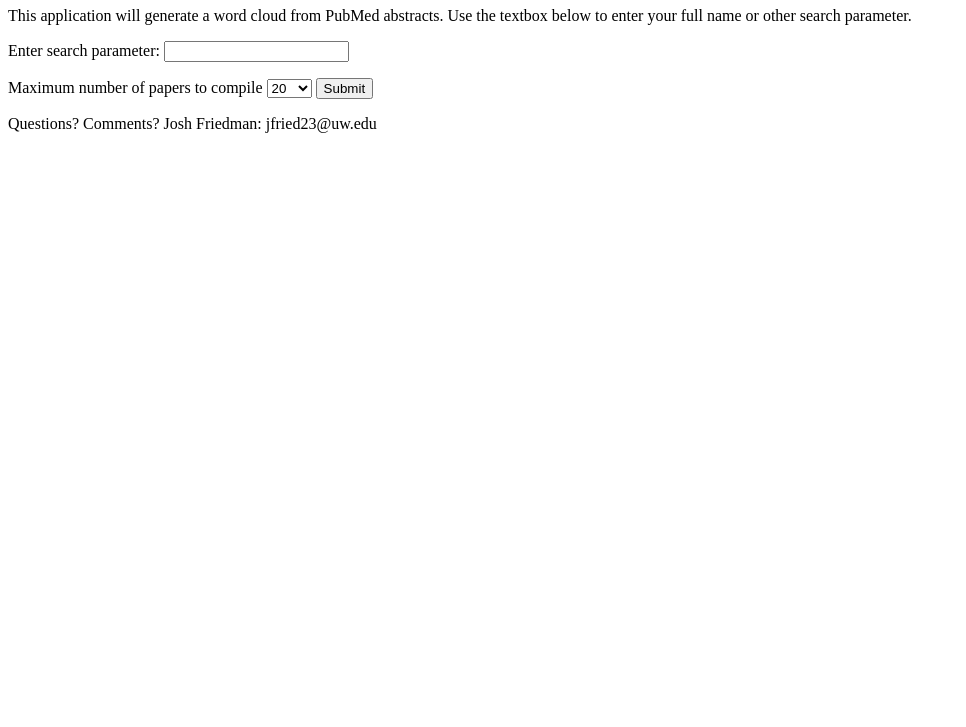
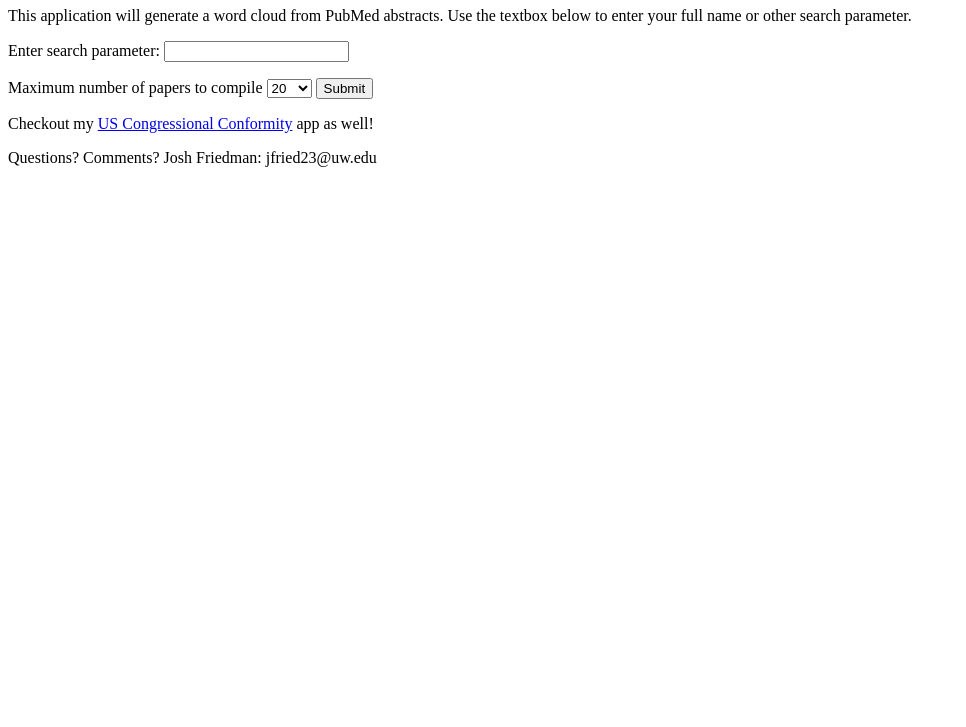
Before and after one commit to jfried23/SciWordCloud, a plain HTML site: page templates/index.html in a window 1280 px wide. Shown: the part 73-800 px from the top of the page, without its empty margins (0-966 px from the left). Drawn offline with Linux system fonts and the light colour scheme.

Commit message:
added link to congress app

```diff
--- a/templates/index.html
+++ b/templates/index.html
@@ -26,6 +26,9 @@
 
     </form>
 
+    <p>Checkout my
+      <a href='https://congressional-conformity.herokuapp.com/index'>US Congressional Conformity</a> app as well!
+    </p>
     <p>Questions? Comments? Josh Friedman: jfried23@uw.edu</p>
 
 </BODY>
```
